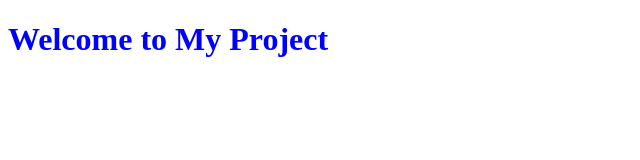
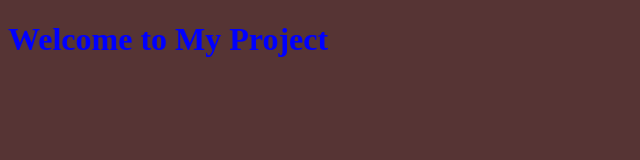
Before and after one commit to Sididaher/myproject, a plain HTML site: page index.html in a window 1280 px wide. Shown: the whole page, without its empty margins (0-640 px from the left). Drawn offline with Linux system fonts and the light colour scheme.

Commit message:
Changing background color in css file

```diff
--- a/style.css
+++ b/style.css
@@ -1,3 +1,7 @@
 h1{
       color: blue;
+
 }
+body{
+      background-color: rgb(86, 52, 52);
+}
```
